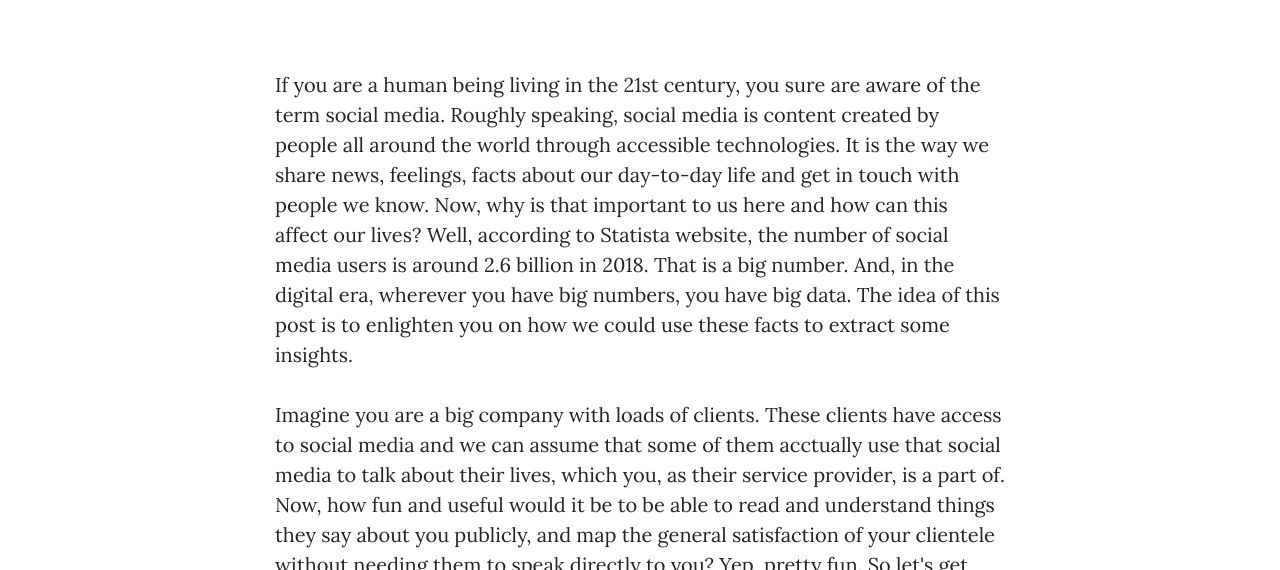
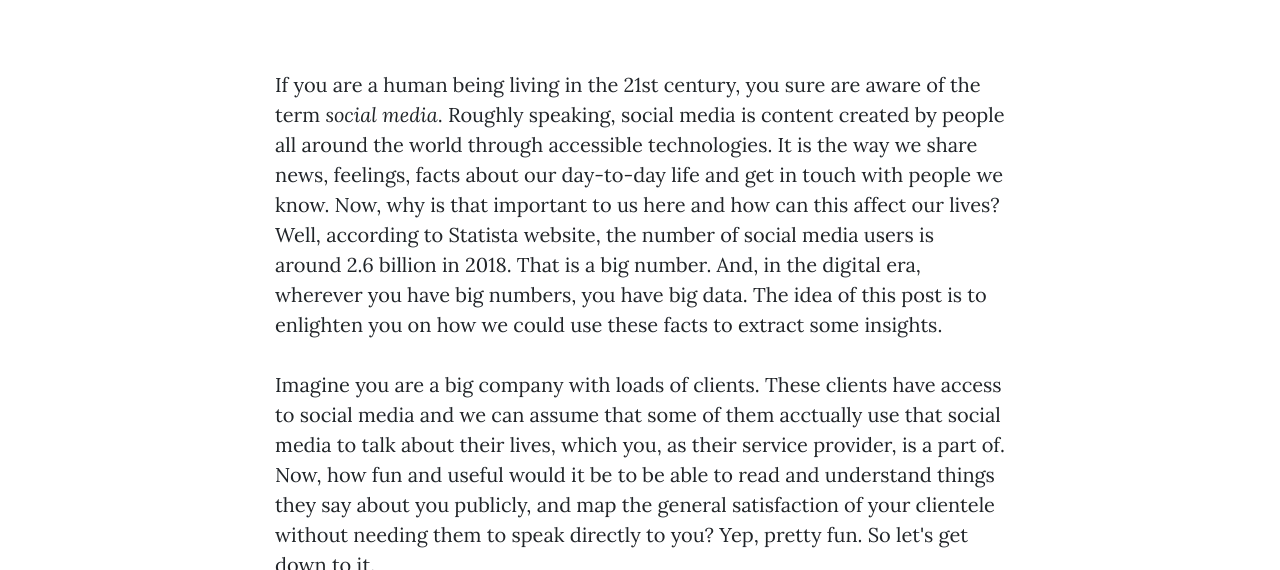
Before and after one commit to RafaMenezes/RafaMenezes.github.io, a website: page talentos.html in a window 1280 px wide. Shown: the part 670-1240 px from the top of the page. Drawn offline with nearby package versions, Linux system fonts and the light colour scheme.

Commit message:
Update talentos.html

```diff
--- a/talentos.html
+++ b/talentos.html
@@ -72,7 +72,7 @@
       <div class="container">
         <div class="row">
           <div class="col-lg-8 col-md-10 mx-auto">
-            <p>If you are a human being living in the 21st century, you sure are aware of the term social media. Roughly speaking, social media is content created by people all around the world through accessible technologies. It is the way we share news, feelings, facts about our day-to-day life and get in touch with people we know. Now, why is that important to us here and how can this affect our lives? Well,  according to Statista website, the number of social media users is around 2.6 billion in 2018. That is a big number. And, in the digital era, wherever you have big numbers, you have big data. The idea of this post is to enlighten you on how we could use these facts to extract some insights. </p>
+            <p>If you are a human being living in the 21st century, you sure are aware of the term <i>social media</i>. Roughly speaking, social media is content created by people all around the world through accessible technologies. It is the way we share news, feelings, facts about our day-to-day life and get in touch with people we know. Now, why is that important to us here and how can this affect our lives? Well,  according to Statista website, the number of social media users is around 2.6 billion in 2018. That is a big number. And, in the digital era, wherever you have big numbers, you have big data. The idea of this post is to enlighten you on how we could use these facts to extract some insights. </p>
 
             <p>Imagine you are a big company with loads of clients. These clients have access to social media and we can assume that some of them acctually use that social media to talk about their lives, which you, as their service provider, is a part of. Now, how fun and useful would it be to be able to read and understand things they say about you publicly, and map the general satisfaction of your clientele without needing them to speak directly to you? Yep, pretty fun. So let's get down to it.</p>
 
```
